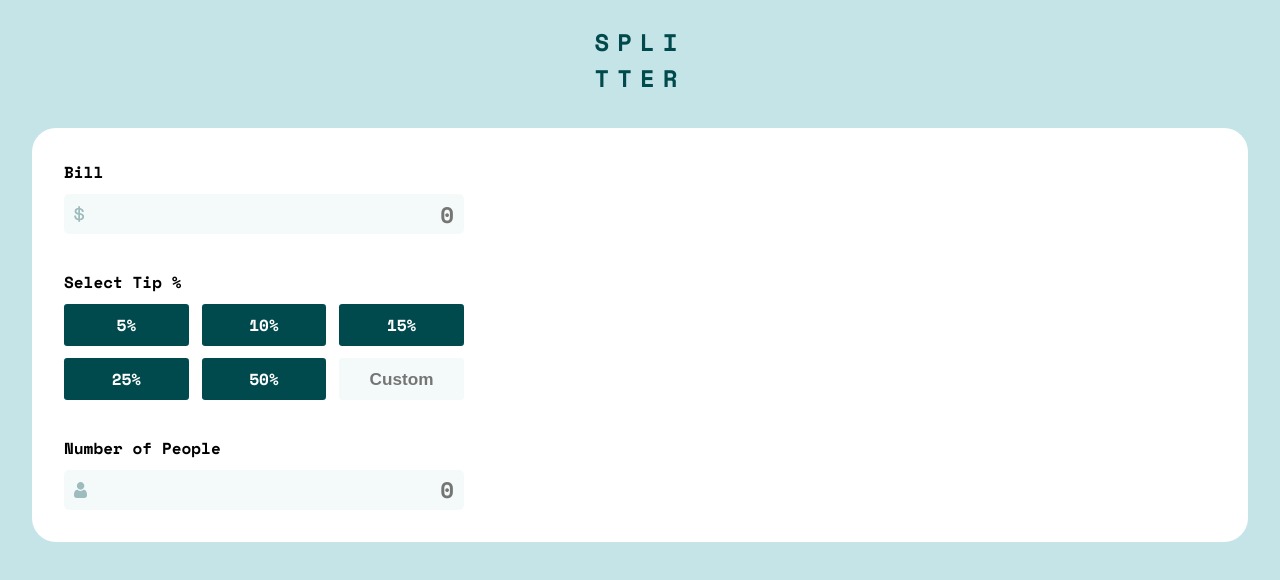
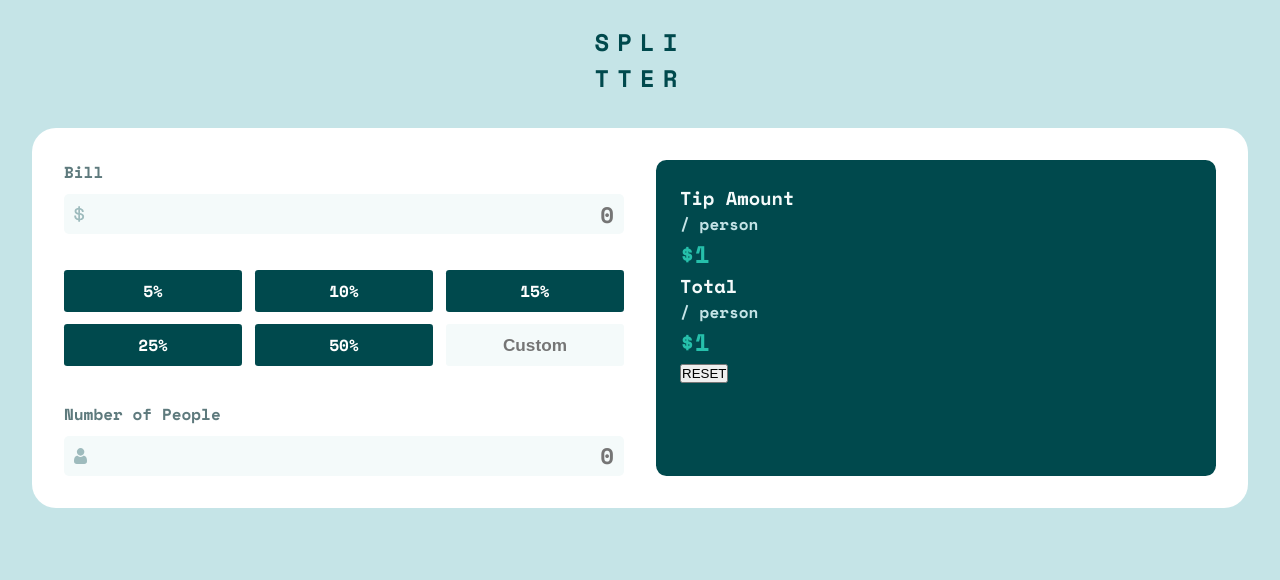
Before and after one commit to soewaiyanag/tip-calculator-app, a React (Create React App) app: page / in a window 1280 px wide. Shown: the top 580 px of the page. Built offline with nearby package versions, Linux system fonts and the light colour scheme.

Commit message:
pass state through components

```diff
--- a/src/App.js
+++ b/src/App.js
@@ -1,8 +1,34 @@
-import logo from "./logo.svg";
+import React from "react";
 import "./styles/App.scss";
 import CalculateTip from "./components/CalculateTip";
+import Overview from "./components/Overview";
 
-function App() {
+class App extends React.Component {
+  state = {
+    bill: 0,
+    tipValue: 0,
+    numberOfPeople: 0,
+  };
+
+  updateTip = (value) => {
+    this.setState({
+      tipValue: value,
+    });
+  };
+
+  updateBill = (value) => {
+    this.setState({
+      bill: value,
+    });
+  };
+
+  updateNumberOfPeople = (value) => {
+    this.setState({
+      numberOfPeople: value,
+    });
+  };
+
+  render() {
     return (
       <div className="App">
         <h2 className="App__header">
@@ -11,10 +37,16 @@ function App() {
           tter
         </h2>
         <div className="App__card">
-        <CalculateTip />
+          <CalculateTip
+            updateTip={this.updateTip}
+            updateBill={this.updateBill}
+            updateNumberOfPeople={this.updateNumberOfPeople}
+          />
+          <Overview value={1} />
         </div>
       </div>
     );
   }
+}
 
 export default App;
--- a/src/components/CalculateTip.js
+++ b/src/components/CalculateTip.js
@@ -9,7 +9,7 @@ class CalculateTip extends React.Component {
     tips = document.querySelectorAll(".tips__tip");
   }
 
-  getCustomTip(e) {
+  getInputNumber(e) {
     let value = Number(e.target.value === "" ? 0 : e.target.value);
     return value;
   }
@@ -25,10 +25,6 @@ class CalculateTip extends React.Component {
 
   tips = [5, 10, 15, 25, 50];
 
-  state = {
-    tipValue: 0,
-  };
-
   render() {
     return (
       <section className="calculateTip">
@@ -37,12 +33,20 @@ class CalculateTip extends React.Component {
             Bill
           </label>
           <div className="bill__input">
-            <input id="bill" placeholder="0" type="number" />
+            <input
+              id="bill"
+              placeholder="0"
+              type="number"
+              onChange={(e) => {
+                this.props.updateBill(this.getInputNumber(e));
+              }}
+            />
             <img src={iconDollar} alt="icon" />
           </div>
         </div>
         <div className="tips">
-          <label className="tips__label">Select Tip %</label>
+          <label className="tips__label"></label>
+          {/* <label className="tips__label">Select Tip %</label> */}
           <div className="tips--container">
             {this.tips.map((tip) => {
               return (
@@ -52,10 +56,7 @@ class CalculateTip extends React.Component {
                   onClick={(e) => {
                     this.removeActiveClass();
                     e.target.classList.add("active");
-
-                    this.setState({
-                      tipValue: tip,
-                    });
+                    this.props.updateTip(tip);
                   }}
                 >
                   {tip}%
@@ -74,11 +75,10 @@ class CalculateTip extends React.Component {
               onClick={(e) => {
                 this.removeActiveClass();
                 e.target.classList.add("active");
-
-                this.setState({ tipValue: this.getCustomTip(e) });
+                this.props.updateTip(this.getInputNumber(e));
               }}
               onChange={(e) => {
-                this.setState({ tipValue: this.getCustomTip(e) });
+                this.props.updateTip(this.getInputNumber(e));
               }}
             />
           </div>
@@ -88,7 +88,14 @@ class CalculateTip extends React.Component {
             Number of People
           </label>
           <div className="numberOfPeople__input">
-            <input id="numberOfPeople" placeholder="0" type="number" />
+            <input
+              id="numberOfPeople"
+              placeholder="0"
+              type="number"
+              onChange={(e) => {
+                this.props.updateNumberOfPeople(this.getInputNumber(e));
+              }}
+            />
             <img src={iconPerson} alt="icon" />
           </div>
         </div>
--- a/src/components/Overview.js
+++ b/src/components/Overview.js
@@ -0,0 +1,24 @@
+import React from "react";
+import "../styles/Overview.scss";
+
+class Overview extends React.Component {
+  render() {
+    return (
+      <section className="Overview">
+        <div>
+          <div>
+            <h3 className="label">Tip Amount</h3>
+            <h1 className="value">${this.props.value}</h1>
+          </div>
+          <div>
+            <h3 className="label">Total</h3>
+            <h1 className="value">${this.props.value}</h1>
+          </div>
+        </div>
+        <button className="reset-btn">RESET</button>
+      </section>
+    );
+  }
+}
+
+export default Overview;
--- a/src/styles/App.scss
+++ b/src/styles/App.scss
@@ -12,5 +12,10 @@
     margin: 2em;
     padding: 2em;
     border-radius: 1.5rem;
+    display: grid;
+    gap: 2rem;
+    @media screen and (min-width: 768px) {
+      grid-template-columns: 1fr 1fr;
+    }
   }
 }
--- a/src/styles/CalculateTip.scss
+++ b/src/styles/CalculateTip.scss
@@ -11,14 +11,13 @@ input[type="number"] {
 }
 
 label {
+  color: var(--cyan-dark-2);
   display: block;
   font-weight: 600;
   margin-bottom: 10px;
 }
 
 .calculateTip {
-  --mw: 400px;
-
   & > div + div {
     margin-top: 36px;
   }
@@ -38,7 +37,6 @@ label {
     position: relative;
     height: 40px;
     width: 100%;
-    max-width: var(--mw);
     font-size: 1.5rem;
     border-radius: 5px;
 
@@ -77,10 +75,13 @@ label {
   }
   &--container {
     width: 100%;
-    max-width: var(--mw);
     display: grid;
-    grid-template-columns: repeat(auto-fit, minmax(5.8rem, 1fr));
+    grid-template-columns: repeat(2, 1fr);
     gap: 0.8rem;
+
+    @media screen and (min-width: 768px) {
+      grid-template-columns: repeat(3, 1fr);
+    }
   }
   &__tip {
     padding: 0.55rem 0;
--- /dev/null
+++ b/src/styles/Overview.scss
@@ -0,0 +1,17 @@
+.Overview {
+  padding: 1.5rem;
+  background-color: var(--cyan-dark-3);
+  border-radius: 0.65rem;
+  .label {
+    color: var(--cyan-light-1);
+    &::after {
+      display: block;
+      content: "/ person";
+      color: var(--cyan-light-2);
+      font-size: 1rem;
+    }
+  }
+  .value {
+    color: var(--cyan);
+  }
+}
```
Also changed, not shown: public/index.html (+0 -10 lines). Lines whose indentation alone changed are shown as unchanged.
